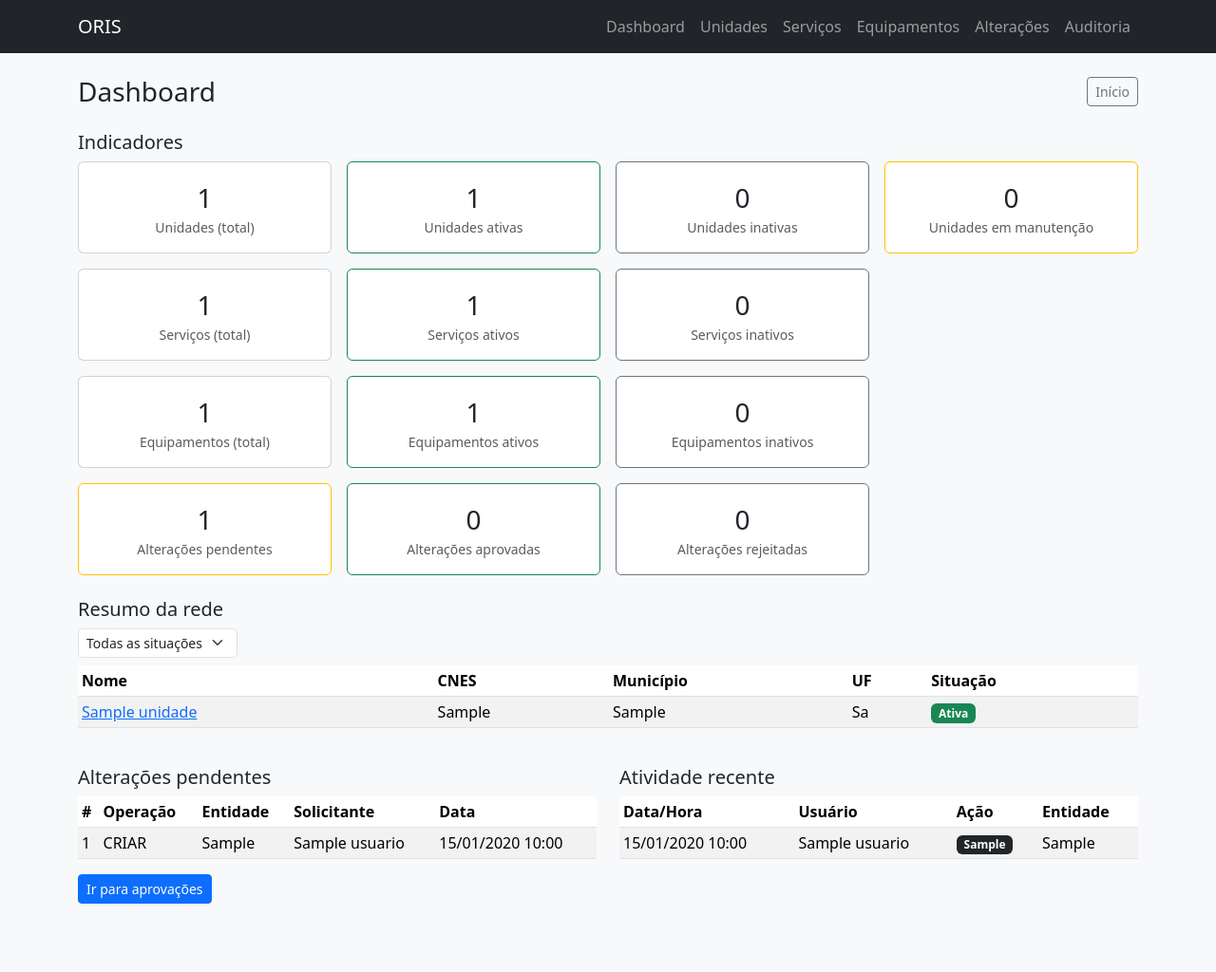
After one commit to TiagoAlcoforadoSantos/oris, a Flask app: page /dashboard in a window 1280 px wide. The commit adds this page. Shown: the whole page at 95% size. Run offline with Flask 3, Linux system fonts and the light colour scheme; the visitor is signed in with stand-in values (Sample User, id 1); tables that the repository leaves empty hold one stand-in row (values such as "Sample post"); parts of the project's set-up code (start-up, migrations or seed data) failed here and were passed over.

Commit message:
ORIS Fase 9: Dashboard
- app/services/dashboard_service.py: indicadores (unidades/servicos/equipamentos/alteracoes), resumo da rede, alteracoes pendentes e atividade recente -- tudo calculado direto do banco, sem dados ficticios
- Nova rota GET /dashboard, acessivel aos 4 perfis (login_required)
- Resumo da rede com filtro simples por situacao
- Secao 'Alteracoes pendentes' reaproveita a listagem da Fase 7 (nenhum mecanismo novo de aprovacao); link direto para quem pode aprovar
- Secao 'Atividade recente' reaproveita a auditoria da Fase 8, respeitando a mesma restricao de acesso: ADMINISTRADOR/GESTAO_INFORMACAO veem tudo, RESPONSAVEL_SAUDE_BUCAL/GESTOR veem so a propria atividade
- Link 'Dashboard' adicionado a navegacao principal
- Nenhuma senha/hash exposta (testado)
- 14 novos testes da Fase 9; suite completa: 159/159 passando
- Validado com MySQL real: dados criados via fluxo normal (unidades/servico, aprovacao/pendencia), indicadores conferidos, segregacao de funcoes confirmada intacta (auto-aprovacao bloqueada), dados de teste removidos preservando auditoria

```diff
--- /dev/null
+++ b/app/routes/dashboard.py
@@ -0,0 +1,66 @@
+"""
+Dashboard do ORIS (Fase 9).
+
+Visão geral da Rede de Saúde Bucal, com dados reais vindos do banco
+— nenhum dado fictício. Acessível pelos 4 perfis (por isso usa
+`login_required`, equivalente a `roles_required` com todos os
+perfis).
+
+A seção "Atividade recente" respeita a restrição de auditoria já
+estabelecida na Fase 8: ADMINISTRADOR e GESTAO_INFORMACAO veem a
+atividade de todo o sistema (mesmos dados de `/auditoria`);
+RESPONSAVEL_SAUDE_BUCAL e GESTOR veem só a própria atividade, já que
+esses dois perfis não têm acesso à auditoria administrativa completa.
+
+A seção "Aprovações" reaproveita a listagem de Alterações pendentes
+já existente (Fase 7) — nenhum mecanismo novo de aprovação é criado
+aqui. O link para agir sobre uma alteração (aprovar/rejeitar) só
+aparece para quem já tinha essa permissão desde a Fase 7.
+"""
+
+from flask import Blueprint, render_template, request
+
+from app.models import PerfilUsuario
+from app.services.dashboard_service import (
+    obter_alteracoes_pendentes,
+    obter_atividade_recente,
+    obter_indicadores,
+    obter_resumo_unidades,
+)
+from app.utils.decorators import login_required, usuario_atual
+
+dashboard_bp = Blueprint("dashboard", __name__)
+
+PERFIS_COM_AUDITORIA_COMPLETA = (
+    PerfilUsuario.ADMINISTRADOR.value,
+    PerfilUsuario.GESTAO_INFORMACAO.value,
+)
+
+PERFIS_QUE_APROVAM = (
+    PerfilUsuario.ADMINISTRADOR.value,
+    PerfilUsuario.GESTAO_INFORMACAO.value,
+)
+
+
+@dashboard_bp.route("/dashboard")
+@login_required
+def index():
+    usuario = usuario_atual()
+
+    situacao_filtro = request.args.get("situacao")
+
+    tem_auditoria_completa = usuario.perfil.value in PERFIS_COM_AUDITORIA_COMPLETA
+    atividade_recente = obter_atividade_recente(
+        usuario_id=None if tem_auditoria_completa else usuario.id
+    )
+
+    return render_template(
+        "dashboard.html",
+        indicadores=obter_indicadores(),
+        unidades=obter_resumo_unidades(situacao_filtro),
+        situacao_filtro=situacao_filtro,
+        alteracoes_pendentes=obter_alteracoes_pendentes(),
+        pode_aprovar=usuario.perfil.value in PERFIS_QUE_APROVAM,
+        atividade_recente=atividade_recente,
+        atividade_e_pessoal=not tem_auditoria_completa,
+    )
--- a/app/templates/base.html
+++ b/app/templates/base.html
@@ -15,6 +15,7 @@
         <div class="container">
             <a class="navbar-brand" href="{{ url_for('main.index') }}">ORIS</a>
             <div class="navbar-nav">
+                <a class="nav-link" href="{{ url_for('dashboard.index') }}">Dashboard</a>
                 <a class="nav-link" href="{{ url_for('unidades.listar') }}">Unidades</a>
                 <a class="nav-link" href="{{ url_for('servicos.listar') }}">Serviços</a>
                 <a class="nav-link" href="{{ url_for('equipamentos.listar') }}">Equipamentos</a>
--- /dev/null
+++ b/app/templates/dashboard.html
@@ -0,0 +1,248 @@
+{% extends "base.html" %}
+
+{% block title %}Dashboard — ORIS{% endblock %}
+
+{% block content %}
+<div class="d-flex justify-content-between align-items-center mb-4">
+    <h1 class="h3 mb-0">Dashboard</h1>
+    <a href="{{ url_for('main.index') }}" class="btn btn-outline-secondary btn-sm">Início</a>
+</div>
+
+<h2 class="h5">Indicadores</h2>
+<div class="row row-cols-2 row-cols-md-4 g-3 mb-4">
+    <div class="col">
+        <div class="card text-center h-100">
+            <div class="card-body">
+                <div class="fs-3">{{ indicadores.unidades_total }}</div>
+                <div class="text-muted small">Unidades (total)</div>
+            </div>
+        </div>
+    </div>
+    <div class="col">
+        <div class="card text-center h-100 border-success">
+            <div class="card-body">
+                <div class="fs-3">{{ indicadores.unidades_ativas }}</div>
+                <div class="text-muted small">Unidades ativas</div>
+            </div>
+        </div>
+    </div>
+    <div class="col">
+        <div class="card text-center h-100 border-secondary">
+            <div class="card-body">
+                <div class="fs-3">{{ indicadores.unidades_inativas }}</div>
+                <div class="text-muted small">Unidades inativas</div>
+            </div>
+        </div>
+    </div>
+    <div class="col">
+        <div class="card text-center h-100 border-warning">
+            <div class="card-body">
+                <div class="fs-3">{{ indicadores.unidades_manutencao }}</div>
+                <div class="text-muted small">Unidades em manutenção</div>
+            </div>
+        </div>
+    </div>
+
+    <div class="col">
+        <div class="card text-center h-100">
+            <div class="card-body">
+                <div class="fs-3">{{ indicadores.servicos_total }}</div>
+                <div class="text-muted small">Serviços (total)</div>
+            </div>
+        </div>
+    </div>
+    <div class="col">
+        <div class="card text-center h-100 border-success">
+            <div class="card-body">
+                <div class="fs-3">{{ indicadores.servicos_ativos }}</div>
+                <div class="text-muted small">Serviços ativos</div>
+            </div>
+        </div>
+    </div>
+    <div class="col">
+        <div class="card text-center h-100 border-secondary">
+            <div class="card-body">
+                <div class="fs-3">{{ indicadores.servicos_inativos }}</div>
+                <div class="text-muted small">Serviços inativos</div>
+            </div>
+        </div>
+    </div>
+    <div class="col"></div>
+
+    <div class="col">
+        <div class="card text-center h-100">
+            <div class="card-body">
+                <div class="fs-3">{{ indicadores.equipamentos_total }}</div>
+                <div class="text-muted small">Equipamentos (total)</div>
+            </div>
+        </div>
+    </div>
+    <div class="col">
+        <div class="card text-center h-100 border-success">
+            <div class="card-body">
+                <div class="fs-3">{{ indicadores.equipamentos_ativos }}</div>
+                <div class="text-muted small">Equipamentos ativos</div>
+            </div>
+        </div>
+    </div>
+    <div class="col">
+        <div class="card text-center h-100 border-secondary">
+            <div class="card-body">
+                <div class="fs-3">{{ indicadores.equipamentos_inativos }}</div>
+                <div class="text-muted small">Equipamentos inativos</div>
+            </div>
+        </div>
+    </div>
+    <div class="col"></div>
+
+    <div class="col">
+        <div class="card text-center h-100 border-warning">
+            <div class="card-body">
+                <div class="fs-3">{{ indicadores.alteracoes_pendentes }}</div>
+                <div class="text-muted small">Alterações pendentes</div>
+            </div>
+        </div>
+    </div>
+    <div class="col">
+        <div class="card text-center h-100 border-success">
+            <div class="card-body">
+                <div class="fs-3">{{ indicadores.alteracoes_aprovadas }}</div>
+                <div class="text-muted small">Alterações aprovadas</div>
+            </div>
+        </div>
+    </div>
+    <div class="col">
+        <div class="card text-center h-100 border-secondary">
+            <div class="card-body">
+                <div class="fs-3">{{ indicadores.alteracoes_rejeitadas }}</div>
+                <div class="text-muted small">Alterações rejeitadas</div>
+            </div>
+        </div>
+    </div>
+</div>
+
+<h2 class="h5">Resumo da rede</h2>
+<form method="GET" class="row g-2 mb-2">
+    <div class="col-auto">
+        <select name="situacao" class="form-select form-select-sm" onchange="this.form.submit()">
+            <option value="">Todas as situações</option>
+            <option value="ATIVA" {% if situacao_filtro == "ATIVA" %}selected{% endif %}>Ativa</option>
+            <option value="INATIVA" {% if situacao_filtro == "INATIVA" %}selected{% endif %}>Inativa</option>
+            <option value="MANUTENCAO" {% if situacao_filtro == "MANUTENCAO" %}selected{% endif %}>Manutenção</option>
+        </select>
+    </div>
+</form>
+
+{% if unidades %}
+<div class="table-responsive mb-4">
+    <table class="table table-sm table-striped align-middle">
+        <thead>
+            <tr>
+                <th>Nome</th>
+                <th>CNES</th>
+                <th>Município</th>
+                <th>UF</th>
+                <th>Situação</th>
+            </tr>
+        </thead>
+        <tbody>
+            {% for unidade in unidades %}
+            <tr>
+                <td><a href="{{ url_for('unidades.visualizar', unidade_id=unidade.id) }}">{{ unidade.nome }}</a></td>
+                <td>{{ unidade.cnes }}</td>
+                <td>{{ unidade.cidade }}</td>
+                <td>{{ unidade.uf }}</td>
+                <td>
+                    {% if unidade.situacao.value == "ATIVA" %}
+                        <span class="badge bg-success">Ativa</span>
+                    {% elif unidade.situacao.value == "MANUTENCAO" %}
+                        <span class="badge bg-warning text-dark">Manutenção</span>
+                    {% else %}
+                        <span class="badge bg-secondary">Inativa</span>
+                    {% endif %}
+                </td>
+            </tr>
+            {% endfor %}
+        </tbody>
+    </table>
+</div>
+{% else %}
+<p class="text-muted mb-4">Nenhuma unidade encontrada para esse filtro.</p>
+{% endif %}
+
+<div class="row">
+    <div class="col-md-6 mb-4">
+        <h2 class="h5">Alterações pendentes</h2>
+        {% if alteracoes_pendentes %}
+            <div class="table-responsive">
+                <table class="table table-sm table-striped align-middle">
+                    <thead>
+                        <tr>
+                            <th>#</th>
+                            <th>Operação</th>
+                            <th>Entidade</th>
+                            <th>Solicitante</th>
+                            <th>Data</th>
+                        </tr>
+                    </thead>
+                    <tbody>
+                        {% for alteracao in alteracoes_pendentes %}
+                        <tr>
+                            <td>{{ alteracao.id }}</td>
+                            <td>{{ alteracao.operacao.value }}</td>
+                            <td>{{ alteracao.tabela }}</td>
+                            <td>{{ alteracao.usuario_criador.nome }}</td>
+                            <td>{{ alteracao.created_at.strftime("%d/%m/%Y %H:%M") }}</td>
+                        </tr>
+                        {% endfor %}
+                    </tbody>
+                </table>
+            </div>
+            {% if pode_aprovar %}
+                <a href="{{ url_for('alteracoes.listar', status='PENDENTE') }}" class="btn btn-sm btn-primary">
+                    Ir para aprovações
+                </a>
+            {% else %}
+                <a href="{{ url_for('alteracoes.listar', status='PENDENTE') }}" class="btn btn-sm btn-outline-secondary">
+                    Ver detalhes
+                </a>
+            {% endif %}
+        {% else %}
+            <p class="text-muted">Nenhuma alteração pendente.</p>
+        {% endif %}
+    </div>
+
+    <div class="col-md-6 mb-4">
+        <h2 class="h5">Atividade recente</h2>
+        {% if atividade_e_pessoal %}
+            <p class="text-muted small">Mostrando apenas a sua própria atividade.</p>
+        {% endif %}
+        {% if atividade_recente %}
+            <div class="table-responsive">
+                <table class="table table-sm table-striped align-middle">
+                    <thead>
+                        <tr>
+                            <th>Data/Hora</th>
+                            <th>Usuário</th>
+                            <th>Ação</th>
+                            <th>Entidade</th>
+                        </tr>
+                    </thead>
+                    <tbody>
+                        {% for registro in atividade_recente %}
+                        <tr>
+                            <td>{{ registro.data_hora.strftime("%d/%m/%Y %H:%M") }}</td>
+                            <td>{{ registro.usuario.nome }}</td>
+                            <td><span class="badge bg-dark">{{ registro.acao }}</span></td>
+                            <td>{{ registro.tabela or "—" }}</td>
+                        </tr>
+                        {% endfor %}
+                    </tbody>
+                </table>
+            </div>
+        {% else %}
+            <p class="text-muted">Nenhuma atividade registrada ainda.</p>
+        {% endif %}
+    </div>
+</div>
+{% endblock %}
```
Also changed, not shown: app/__init__.py (+11 -9 lines), app/services/dashboard_service.py (added, +82 -0 lines), app/templates/index.html (+5 -2 lines), tests/test_fase9_dashboard.py (added, +262 -0 lines), README.md.
